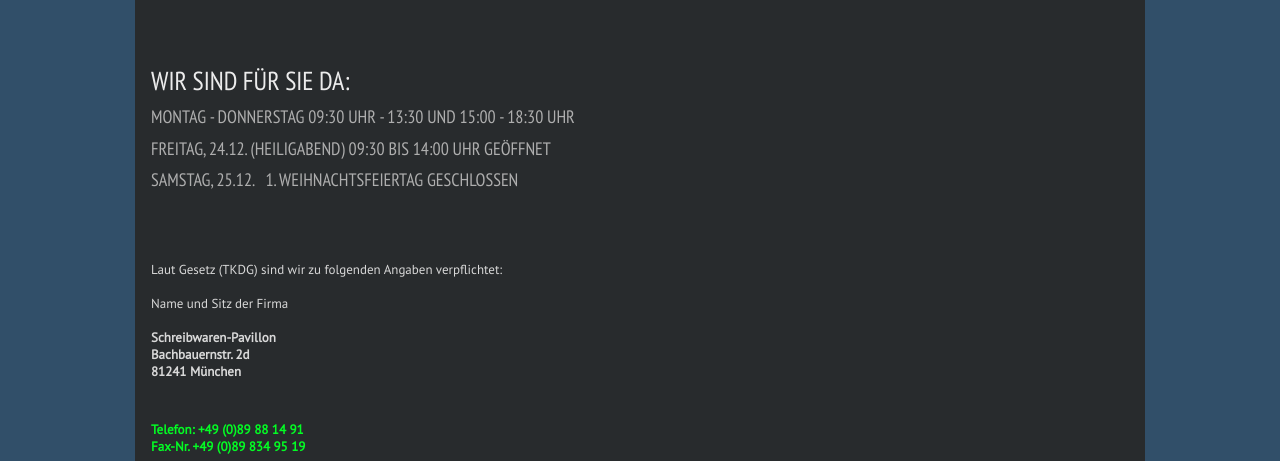
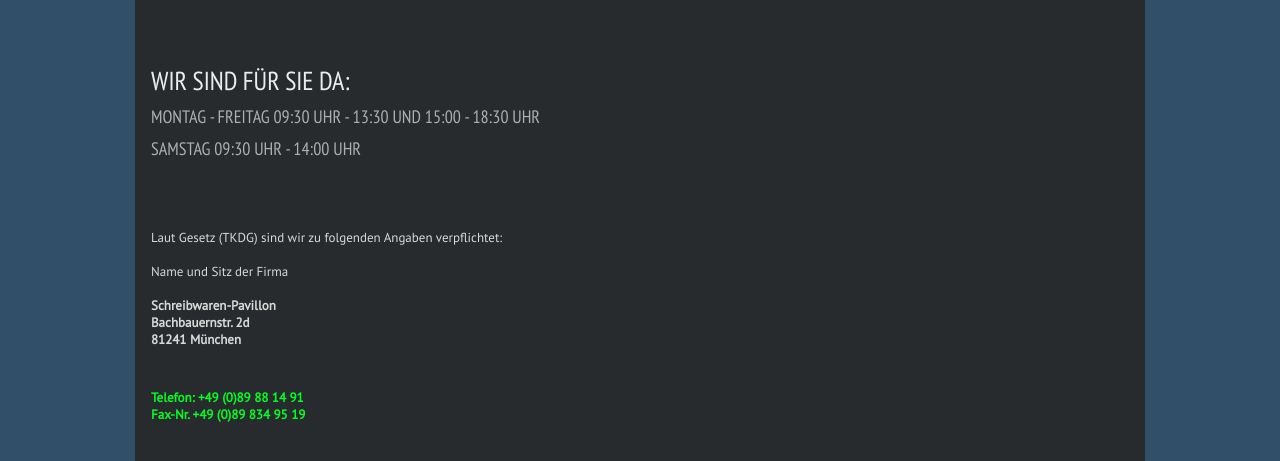
Before and after one commit to uwejanssen19/pavillon, a plain HTML site: page impress_oeffn.html in a window 1280 px wide. Shown: the part 278-739 px from the top of the page. Drawn offline with Linux system fonts and the light colour scheme.

Commit message:
opening hours changed back to normal

```diff
--- a/impress_oeffn.html
+++ b/impress_oeffn.html
@@ -79,18 +79,17 @@
                         <p>&nbsp;</p>
                                 <!--  Normale Öffnungszeiten in <div id="normal_hours"> bis </div> -->
                               <!-- set "display: <propvalue>; ..." to "display:inline; ..." in order to activate the div container OR "display:none;... to make it invisible -->
-                              <div id="normal_hours" class="art-layout-cell" style="display:none;padding-right: 10px; padding-left: 10px; width: 50%;">
+                              <div id="normal_hours" class="art-layout-cell" style="display:inline;padding-right: 10px; padding-left: 10px; width: 50%;">
                         <h1>Wir sind f&uuml;r Sie da:</h1>
                         <h3>Montag - Freitag&nbsp;09:30 Uhr - 13:30 und 15:00 - 18:30 Uhr</h3>
                         <h3>Samstag&nbsp;09:30 Uhr - 14:00 Uhr</h3>
                         <p>&nbsp;</p>
                         </div>
                               <!-- set "display: <propvalue>; ..." to "display:inline; ..." in order to activate the div container OR "display:none;... to make it invisible -->
-                              <div id="seasonal" class="art-layout-cell" style="display:inline;padding-right: 10px; padding-left: 10px; width: 50%;">
+                              <div id="seasonal" class="art-layout-cell" style="display:none;padding-right: 10px; padding-left: 10px; width: 50%;">
                         <h1>Wir sind f&uuml;r Sie da:</h1>
                         <h3>Montag - Donnerstag&nbsp;09:30 Uhr - 13:30 und 15:00 - 18:30 Uhr</h3>
-                        <h3>Freitag, 24.12. (Heiligabend) 09:30 bis 14:00 Uhr geöffnet</h3>
-                        <h3>Samstag, 25.12. &nbsp; 1. Weihnachtsfeiertag geschlossen</h3>
+                        <h3>Samstag, 24.12. (Heiligabend) 09:30 bis 14:00 Uhr geöffnet</h3>
                         <p>&nbsp;</p>
                         </div>
                         <!-- set "display: <propvalue>; ..." to "display:inline; ..." in order to activate the div container OR "display:none;... to make it invisible -->
```
Also changed, not shown: index.html (+6 -7 lines).
